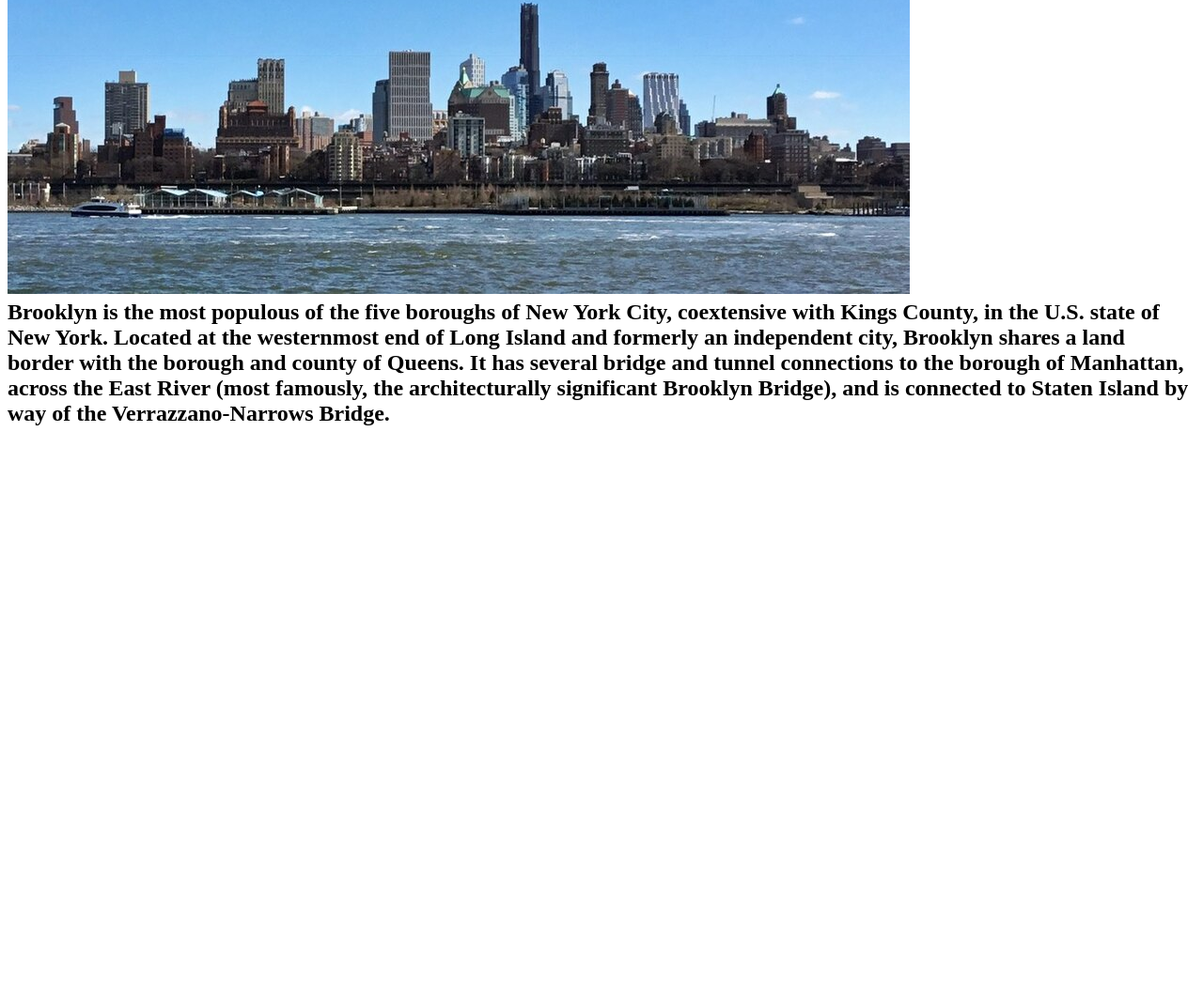
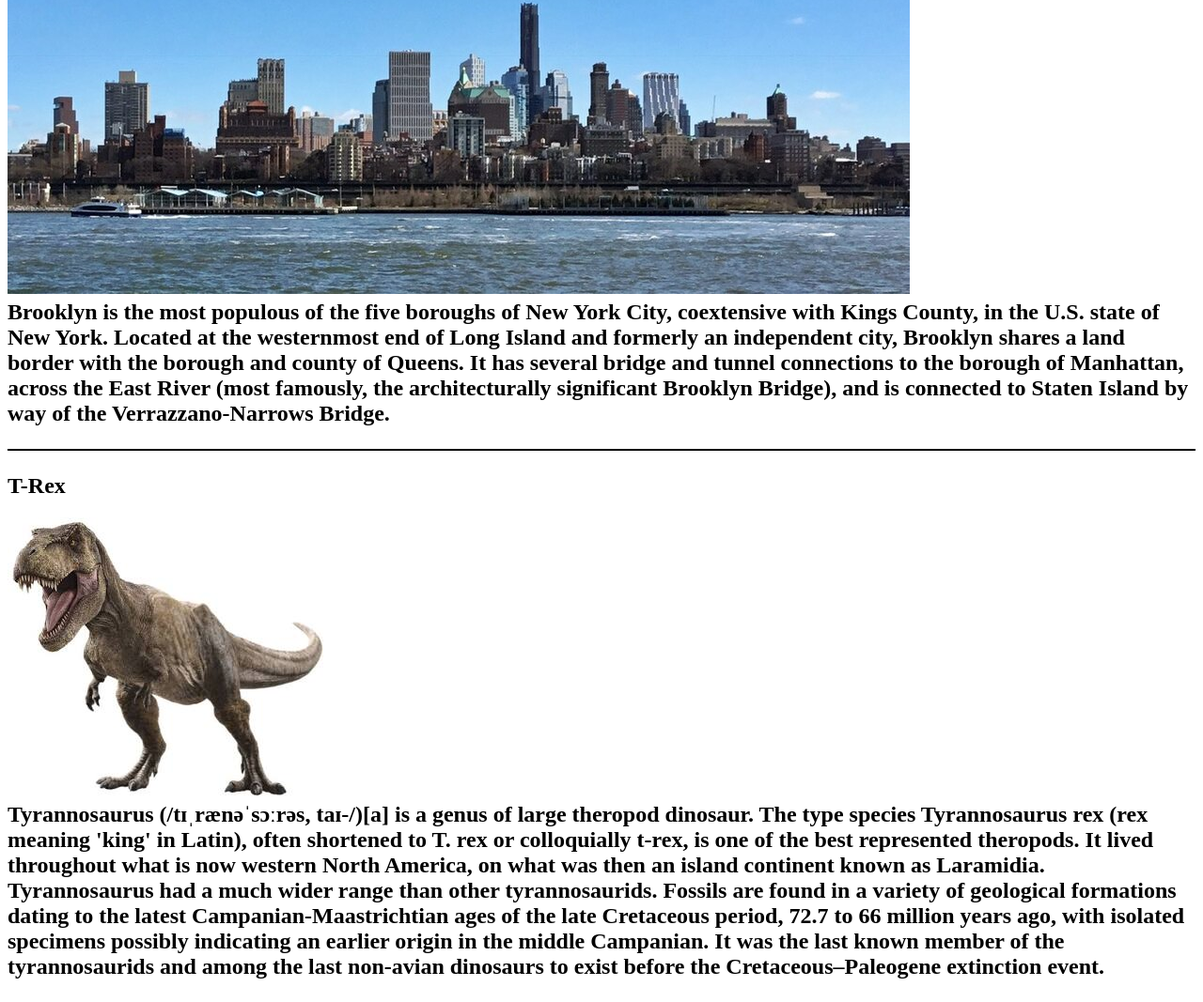
Before and after one commit to noahtupper101-svg/The-Fact-Library, a plain HTML site: page index.html in a window 1280 px wide. Shown: the part 2427-3494 px from the top of the page at 94% size. Before the commit the page ends 2905 px from the top, so only its background shows below. Drawn offline with Linux system fonts and the light colour scheme.

Commit message:
Add files via upload

```diff
--- a/index.html
+++ b/index.html
@@ -53,11 +53,17 @@ Brooklyn is the most populous of the five boroughs of New York City, coextensive
 
 </p>
 
+<p style="border-top:2px solid black;">
+<h2>
+T-Rex
+<h2>
 
+<img src = "Trex.jpeg";>
+<br>
 
+Tyrannosaurus (/tɪˌrænəˈsɔːrəs, taɪ-/)[a] is a genus of large theropod dinosaur. The type species Tyrannosaurus rex (rex meaning 'king' in Latin), often shortened to T. rex or colloquially t-rex, is one of the best represented theropods. It lived throughout what is now western North America, on what was then an island continent known as Laramidia. Tyrannosaurus had a much wider range than other tyrannosaurids. Fossils are found in a variety of geological formations dating to the latest Campanian-Maastrichtian ages of the late Cretaceous period, 72.7 to 66 million years ago, with isolated specimens possibly indicating an earlier origin in the middle Campanian. It was the last known member of the tyrannosaurids and among the last non-avian dinosaurs to exist before the Cretaceous–Paleogene extinction event.
 
-
-
+</p>
 
 
 
```
Also changed, not shown: Trex.jpeg (added).
